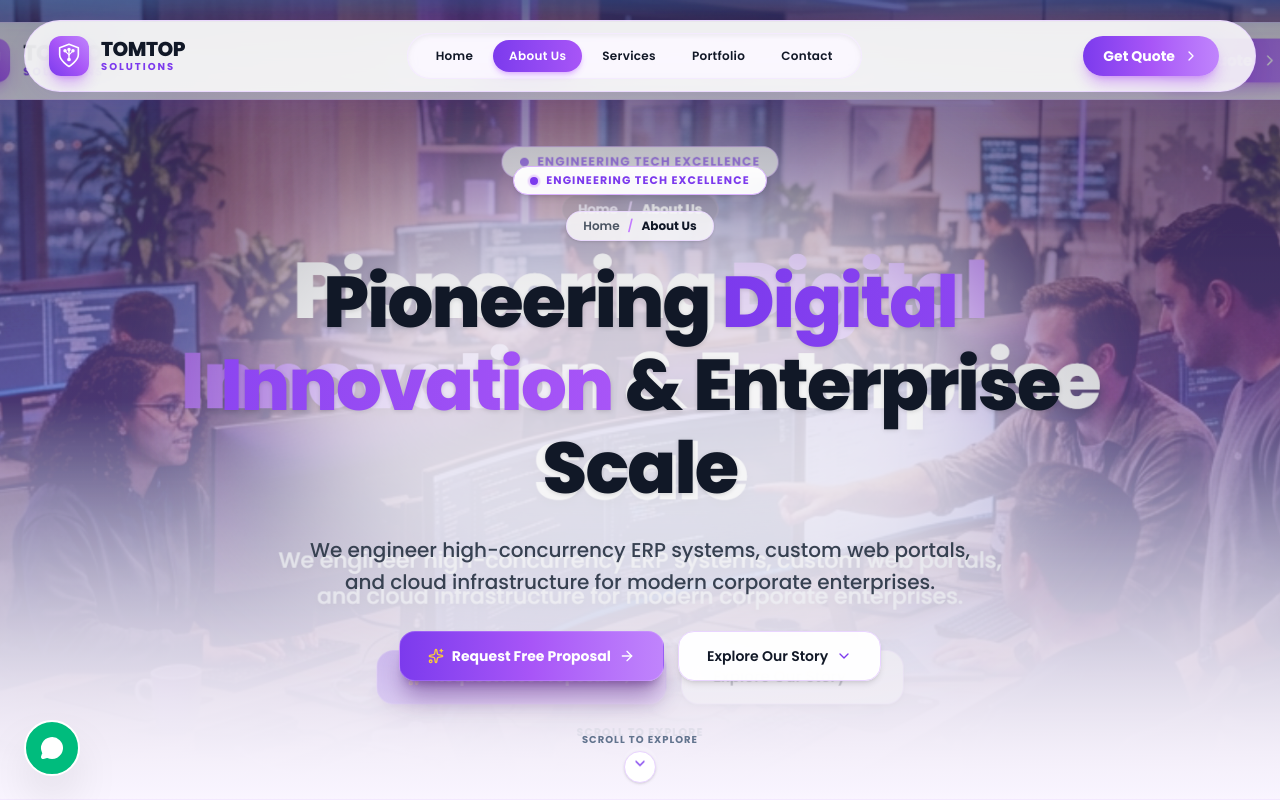
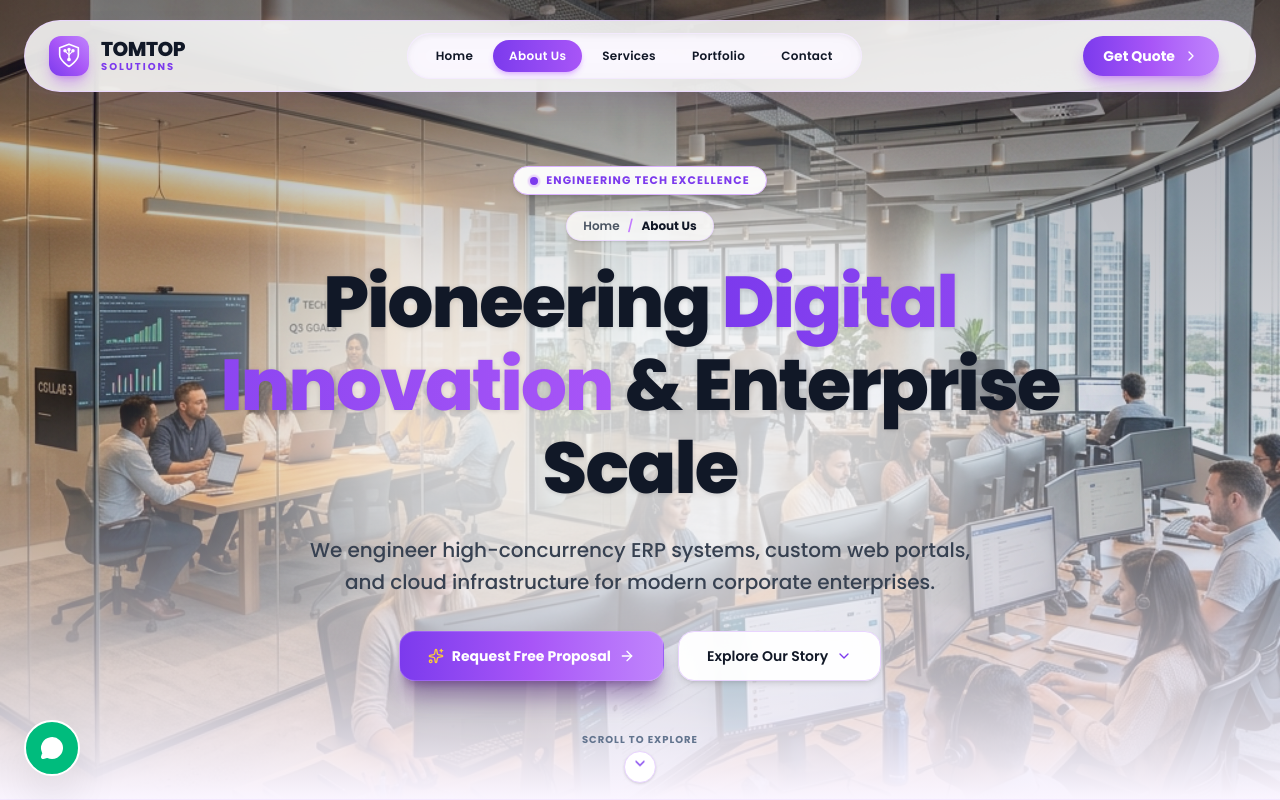
Before and after one commit to sivapragadheeswarii/tomtop, a React (Vite) app: page /about in a window 1280 px wide. Shown: the top 800 px of the page. Built offline with nearby package versions, Linux system fonts and the light colour scheme.

Commit message:
Update About page hero background to high-end corporate executive glass office photography

```diff
--- a/src/pages/About.jsx
+++ b/src/pages/About.jsx
@@ -44,8 +44,8 @@ export default function About() {
         <div className="absolute inset-0 z-0 overflow-hidden">
           <img
             src="/images/about_hero_bg.png"
-            alt="Modern luxury corporate office interior with diverse professional team discussion"
-            className="w-full h-full object-cover object-center opacity-90 filter brightness-100 contrast-105 saturate-100 pointer-events-none transition-all duration-700"
+            alt="Business leaders discussing technology strategy in modern glass office meeting room"
+            className="w-full h-full object-cover object-center opacity-90 filter brightness-100 contrast-105 saturate-105 pointer-events-none transition-all duration-700"
           />
           {/* Neutral Soft Fade Overlay: Preserves true white & grey photography colors while keeping text readable */}
           <div className="absolute inset-0 bg-gradient-to-b from-slate-950/35 via-slate-900/15 to-[#FAF5FF] pointer-events-none" />
```
Also changed, not shown: public/images/about_hero_bg.png.
